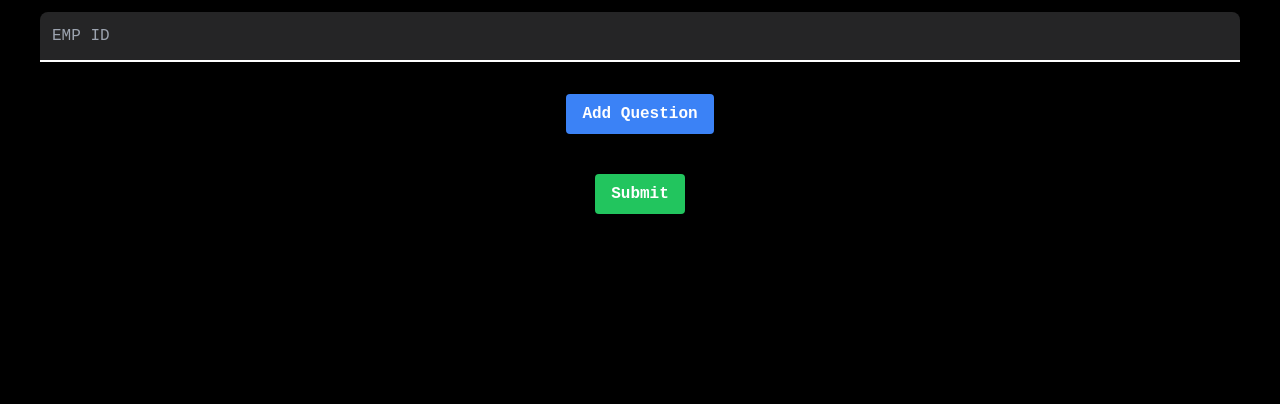
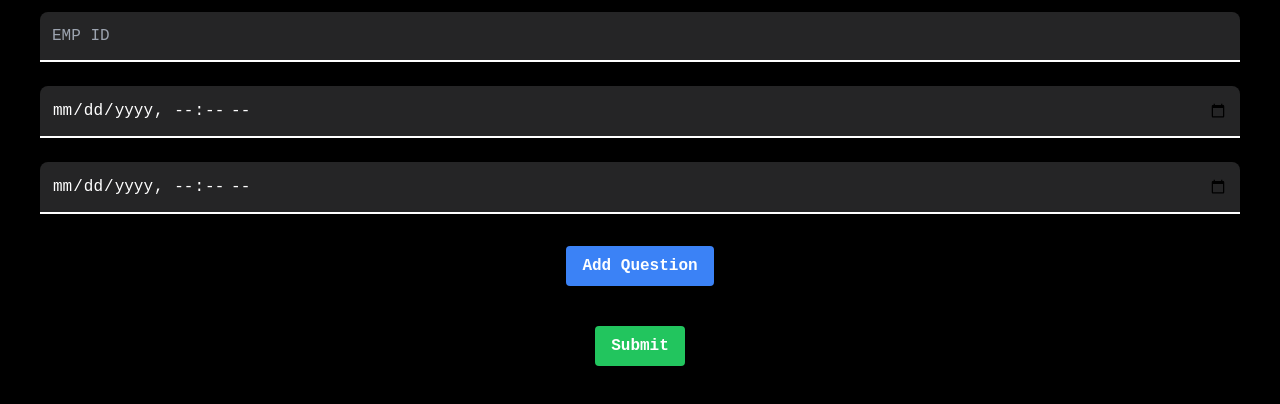
Before and after one commit to anuragrao04/superlit, a Next.js app in the folder superlit-offline-frontend/: page /create_test in a window 1280 px wide. Shown: the top 404 px of the page. Built offline with nearby package versions, Linux system fonts and the light colour scheme.

Commit message:
added start and end time

```diff
--- a/superlit-offline-frontend/app/create_test/page.jsx
+++ b/superlit-offline-frontend/app/create_test/page.jsx
@@ -4,6 +4,8 @@ import React, { useState } from 'react';
 
 const QuestionForm = () => {
   const [teacherId, setteacherId] = useState('');
+  const [startDate, setStartDate] = useState('');
+  const [endDate, setEndDate] = useState('');
   const [questions, setQuestions] = useState([]);
 
   const addQuestion = () => {
@@ -31,6 +33,8 @@ const QuestionForm = () => {
     const output = {
       classId: 1,
       teacherId: Number(teacherId),
+      startDate,
+      endDate,
       questions: questions.map((q, index) => ({
         question_id: index,
         ...q,
@@ -71,13 +75,27 @@ const QuestionForm = () => {
   };
 
   return (
-    <div class="bg-black min-h-screen">
+    <div className="bg-black min-h-screen">
       <form onSubmit={handleSubmit} className="flex flex-col items-center mx-10">
         <input
           type="number"
           placeholder="EMP ID"
           value={teacherId}
           onChange={(e) => setteacherId(e.target.value)}
+          className="bg-[#252526] text-white p-3 outline-none border-b-white border-b-2 rounded-t-lg m-3 w-full"
+        />
+        <input
+          type="datetime-local"
+          placeholder="Start Time"
+          value={startDate}
+          onChange={(e) => setStartDate(e.target.value)}
+          className="bg-[#252526] text-white p-3 outline-none border-b-white border-b-2 rounded-t-lg m-3 w-full"
+        />
+        <input
+          type="datetime-local"
+          placeholder="Start Time"
+          value={endDate}
+          onChange={(e) => setEndDate(e.target.value)}
           className="bg-[#252526] text-white p-3 outline-none border-b-white border-b-2 rounded-t-lg m-3 w-full"
         />
         {questions.map((q, questionIndex) => (
```
Also changed, not shown: 1 other file (tests, documents, lock files or other folders).
